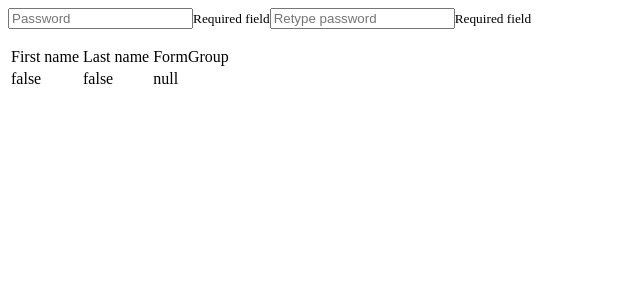
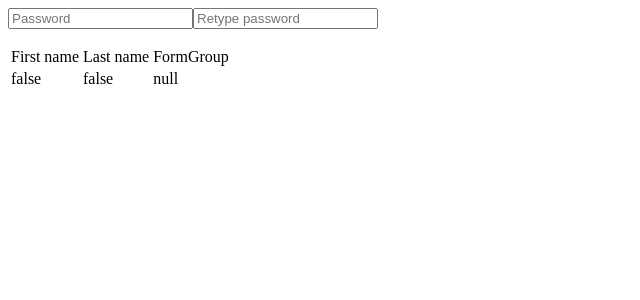
Before and after one commit to profanis/bpb-mastering-angular-reactive-forms, an Angular app: page / in a window 1280 px wide. Shown: the top 300 px of the page, without its empty margins (0-640 px from the left). Built offline with nearby package versions, Linux system fonts and the light colour scheme.

Commit message:
improved error message to the user

```diff
--- a/src/app/app.component.html
+++ b/src/app/app.component.html
@@ -4,16 +4,15 @@
           placeholder="Password"
           formControlName="password" />
 
-  <small *ngIf="myForm.controls.password.invalid">Required field</small>
 
   <input  type="text"
           placeholder="Retype password"
           formControlName="reTypePassword" />
 
-  <small *ngIf="myForm.controls.reTypePassword.invalid">Required field</small>
-
   <p>
-    <small *ngIf="myForm.errors?.fieldsDoNotMatch">The fields should have the same value</small>
+    <small *ngIf="myForm.errors?.fieldsDoNotMatch">
+      The fields should have the same value
+    </small>
   </p>
 
 </form>
```
